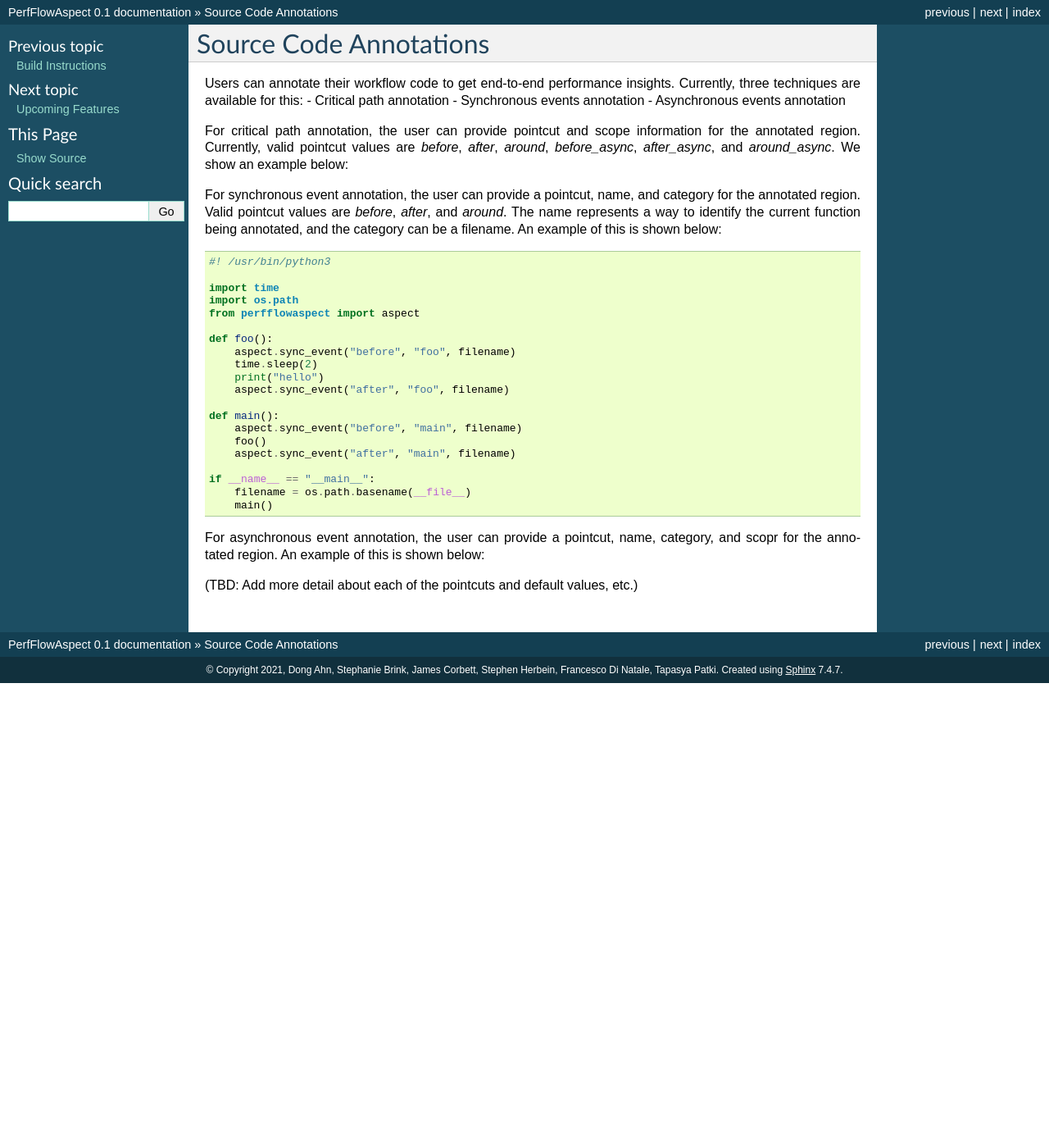
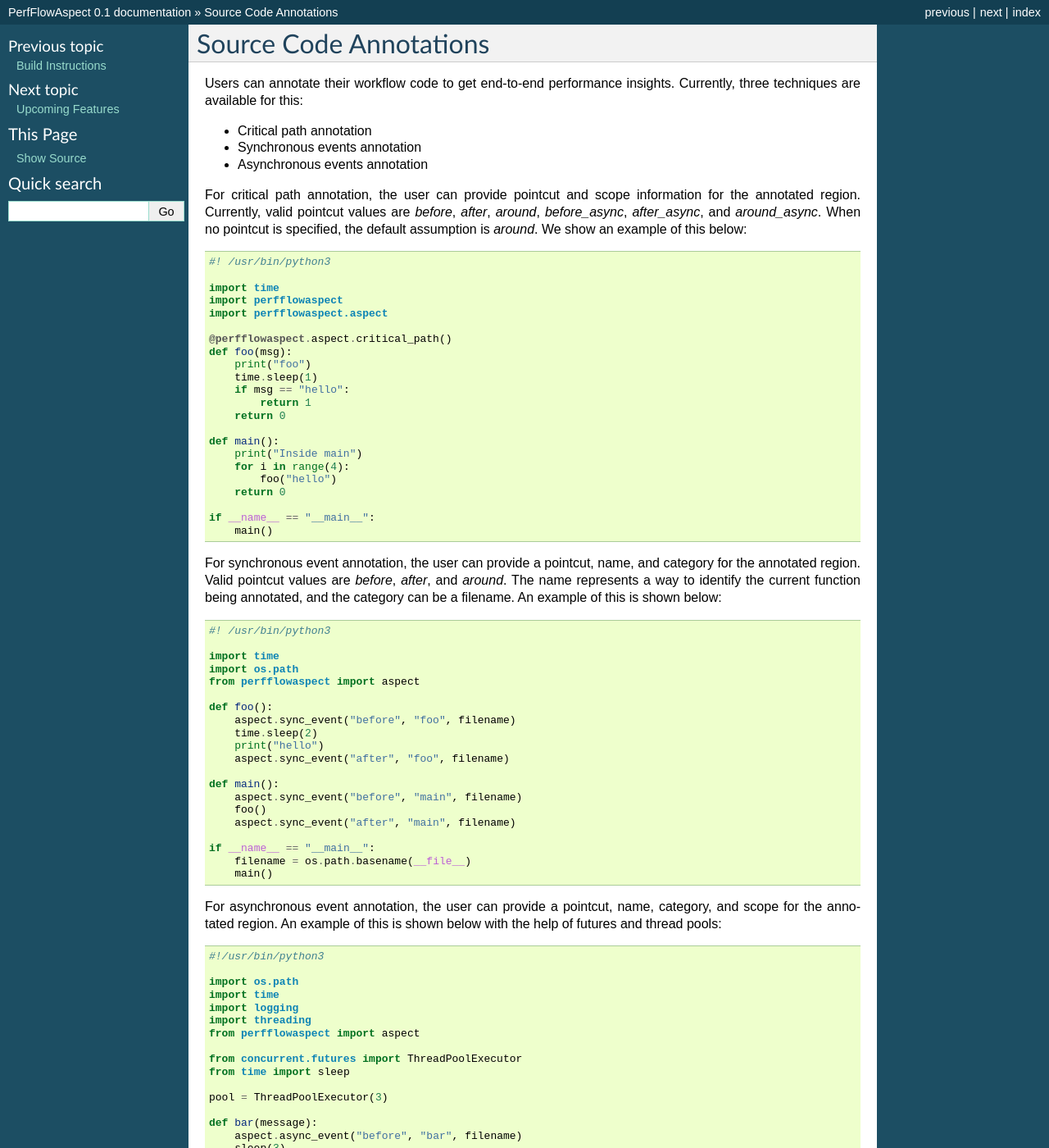
Before and after one commit to flux-framework/PerfFlowAspect, a Sphinx documentation site: the page built from docs/Annotations.rst, in a window 1280 px wide and 1400 px high. Shown: the whole window at 82% size. Built offline with Sphinx 7.4.7, drawn with Linux system fonts in a browser that asks for light colours; some of the changed text lies outside the part shown.

Commit message:
Add details on annotating code

```diff
--- a/docs/Annotations.rst
+++ b/docs/Annotations.rst
@@ -10,6 +10,7 @@ Source Code Annotations
 
 Users can annotate their workflow code to get end-to-end performance insights.
 Currently, three techniques are available for this:
+
 - Critical path annotation
 - Synchronous events annotation
 - Asynchronous events annotation
@@ -17,8 +18,33 @@ Currently, three techniques are available for this:
 For critical path annotation, the user can provide pointcut and scope
 information for the annotated region. Currently, valid pointcut values are
 `before`, `after`, `around`, `before_async`, `after_async`, and `around_async`.
-We show an example below:
+When no pointcut is specified, the default assumption is `around`.
+We show an example of this below:
 
+.. code-block:: python
+
+    #! /usr/bin/python3
+
+    import time
+    import perfflowaspect
+    import perfflowaspect.aspect
+
+    @perfflowaspect.aspect.critical_path()
+    def foo(msg):
+        print("foo")
+        time.sleep(1)
+        if msg == "hello":
+            return 1
+        return 0
+
+    def main():
+        print("Inside main")
+        for i in range(4):
+            foo("hello")
+        return 0
+
+    if __name__ == "__main__":
+        main()
 
 For synchronous event annotation, the user can provide a pointcut, name,
 and category for the annotated region. Valid pointcut values are `before`,
@@ -51,8 +77,47 @@ An example of this is shown below:
 
 
 For asynchronous event annotation, the user can provide a pointcut, name,
-category, and scopr for the annotated region. An example of this is shown below:
+category, and scope for the annotated region. An example of this is shown below
+with the help of futures and thread pools:
 
+
+.. code-block:: python
+
+    #!/usr/bin/python3
+
+    import os.path
+    import time
+    import logging
+    import threading
+    from perfflowaspect import aspect
+
+    from concurrent.futures import ThreadPoolExecutor
+    from time import sleep
+
+    pool = ThreadPoolExecutor(3)
+
+    def bar(message):
+        aspect.async_event("before", "bar", filename)
+        sleep(3)
+        aspect.async_event("after", "bar", filename)
+        return message
+
+    def foo():
+        aspect.sync_event("before", "foo", filename)
+        time.sleep(2)
+        future = pool.submit(bar, ("hello"))
+        while not future.done():
+            sleep(1)
+        print(future.done())
+        print(future.result())
+        aspect.sync_event("after", "foo", filename)
+
+    def main():
+        foo()
+
+    if __name__ == "__main__":
+        filename = os.path.basename(__file__)
+        main()
 
 
 (TBD: Add more detail about each of the pointcuts and default values, etc.)
```
